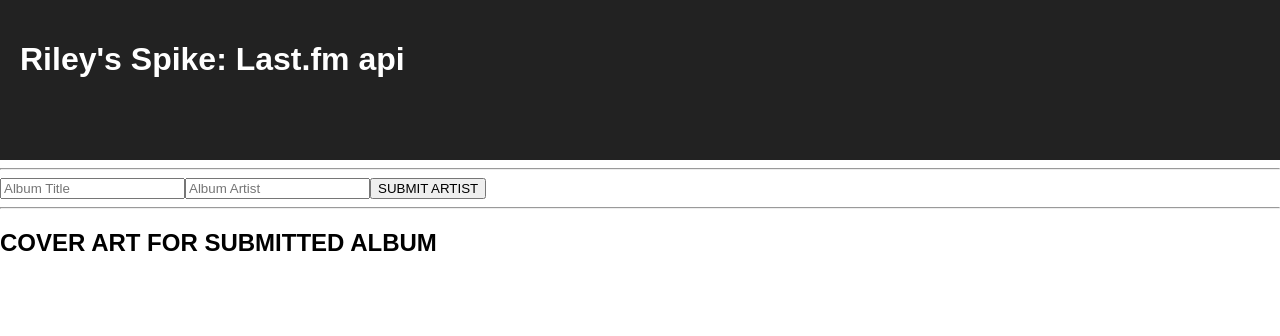
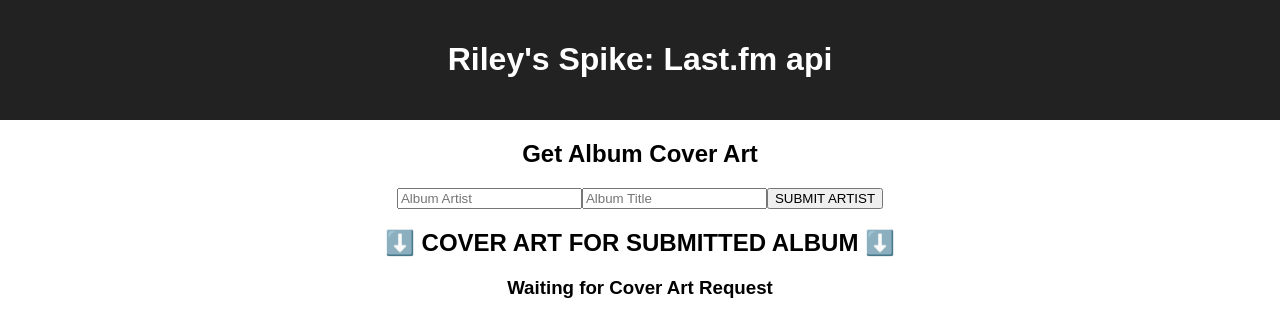
Before and after one commit to RileyDu/solo-spike, a React (Vite) app: page / in a window 1280 px wide. Shown: the top 336 px of the page. Built offline with nearby package versions, Linux system fonts and the light colour scheme.

Commit message:
display album name and artist beneath cover art

```diff
--- a/index.html
+++ b/index.html
@@ -14,7 +14,7 @@
       work correctly both with client-side routing and a non-root public URL.
       Learn how to configure a non-root public URL by running `npm run build`.
     -->
-    <title>Giphy API Activity</title>
+    <title>Solo Spike: Last.fm API</title>
   </head>
   <body>
     <noscript>
--- a/src/components/App/App.css
+++ b/src/components/App/App.css
@@ -4,9 +4,10 @@
 
 .App-header {
   background-color: #222;
-  height: 120px;
+  /* height: 120px; */
   padding: 20px;
   color: white;
+  text-align: center;
 }
 
 .App-title {
@@ -17,6 +18,15 @@
   font-size: large;
 }
 
+#coverArt {
+  height: 600px;
+  width: 600px;
+}
+
+main {
+  text-align: center;
+}
+
 @keyframes App-logo-spin {
   from { transform: rotate(0deg); }
   to { transform: rotate(360deg); }
--- a/src/components/App/App.jsx
+++ b/src/components/App/App.jsx
@@ -5,6 +5,9 @@
 
 function App() {
  const [coverArt, setCoverArt] = useState('')
+ const [artist, setArtist] = useState('')
+ const [album, setAlbum] = useState('')
+
 
 
 function getCoverArt(event){
@@ -19,6 +22,10 @@
 .then((response) => {
   console.log(response.data);
   setCoverArt(response.data.album.image[4]['#text']);
+  setAlbum(response.data.album.name)
+  setArtist(response.data.album.artist)
+  document.getElementById("albumArtist").value = '';
+  document.getElementById("albumTitle").value = '';
 })
 .catch((error) => {
   console.error("Error during last.fm search", error);
@@ -30,21 +37,30 @@
       <header className="App-header">
         <h1>Riley's Spike: Last.fm api</h1>
       </header>
+      <main>
+      <h2>Get Album Cover Art</h2>
     <form>
-      <hr/>
+      <input type="text" placeholder="Album Artist" id="albumArtist" />
       <input type="text" placeholder="Album Title" id="albumTitle" />
-      <input type="text" placeholder="Album Artist" id="albumArtist" />
       <button onClick={(event) => getCoverArt(event)}>SUBMIT ARTIST</button>
-      <hr/>
-      <h2>COVER ART FOR SUBMITTED ALBUM</h2>
-      <img src={coverArt} alt="" />
+      <h2>⬇️ COVER ART FOR SUBMITTED ALBUM ⬇️</h2>
+      {coverArt ? (
+        <>
+      <img id="coverArt" src={coverArt} alt="" />
+      <h3> Artist: {artist}</h3>
+      <h3> Album: {album}</h3>
+      </>
+      ) : (
+        <h3>Waiting for Cover Art Request</h3>
+      )}
     </form>
+    </main>
     </div>
   );
 }
 
 export default App;
 
-// Get Store up and running
+
 // Insert the form values to backend
 // POST the response from Last.Fm to store
```
